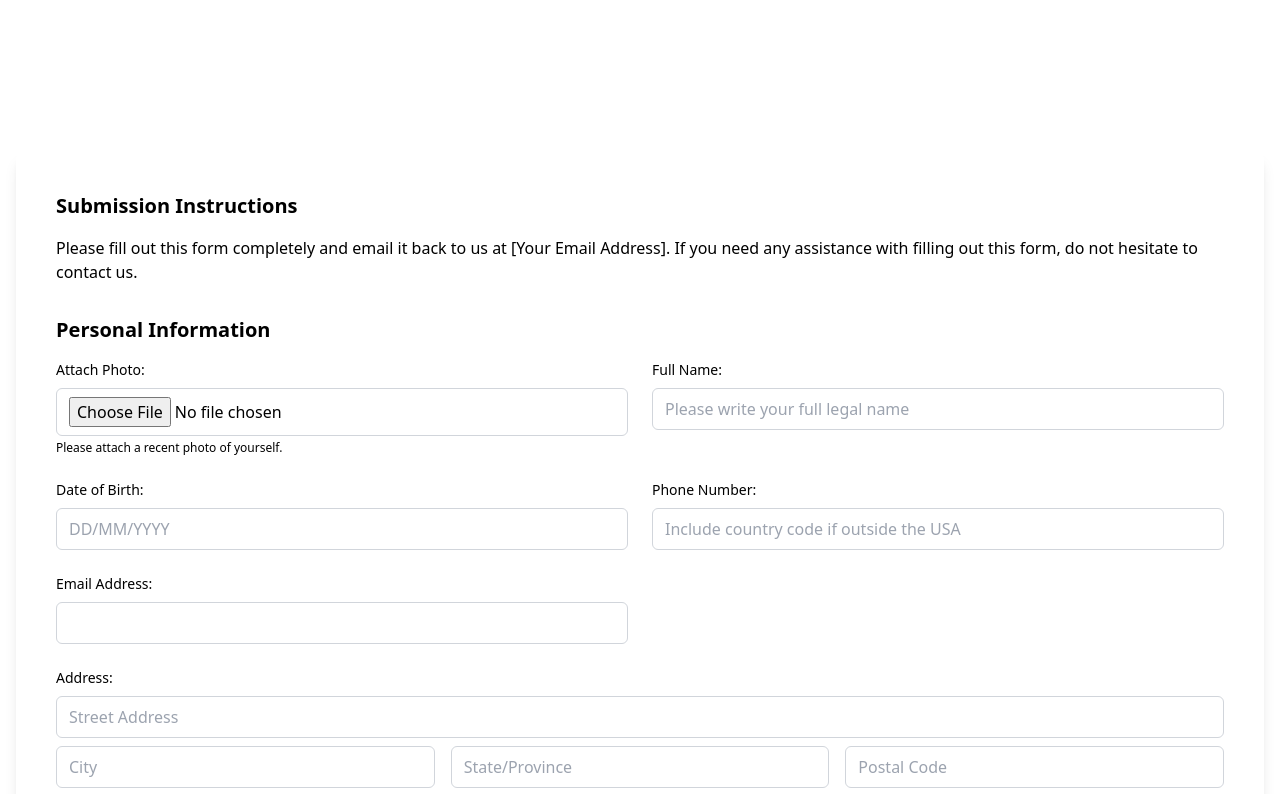
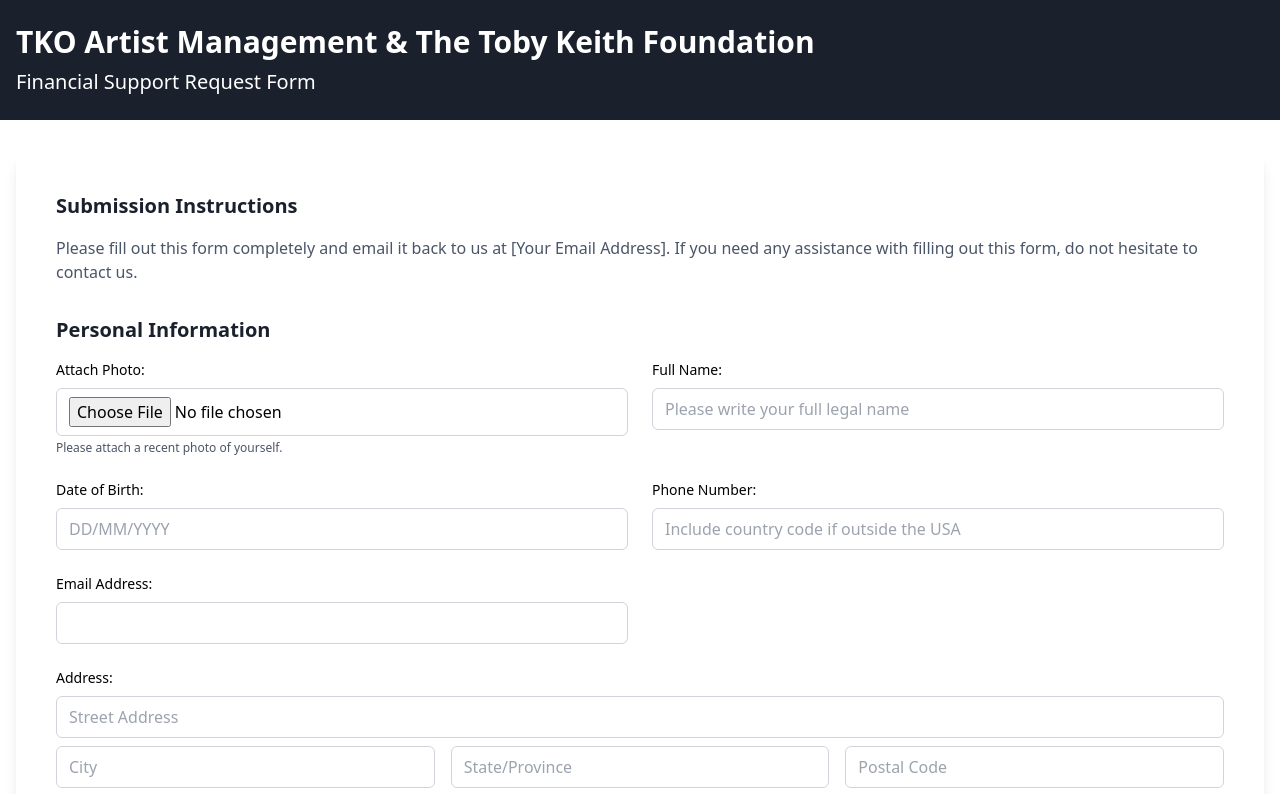
Before and after one commit to krist-ig-project/Admin, a Vue app: page /request-form in a window 1280 px wide. Shown: the top 794 px of the page. Built offline with nearby package versions, Linux system fonts and the light colour scheme; the HTML template or start-up script is replaced by a standard one.

Commit message:
Update RequestForm.vue

```diff
--- a/src/views/RequestForm.vue
+++ b/src/views/RequestForm.vue
@@ -435,4 +435,21 @@
   border-radius: 4px;
   cursor: pointer;
 }
+
+
+.bg-primary {
+  background-color: #1a202c;
+}
+.text-primary {
+  color: #1a202c;
+}
+.bg-secondary {
+  background-color: #2d3748;
+}
+.text-secondary {
+  color: #4a5568;
+}
+.focus\:ring-accent {
+  --tw-ring-color: #2b6cb0;
+}
 </style>
```
